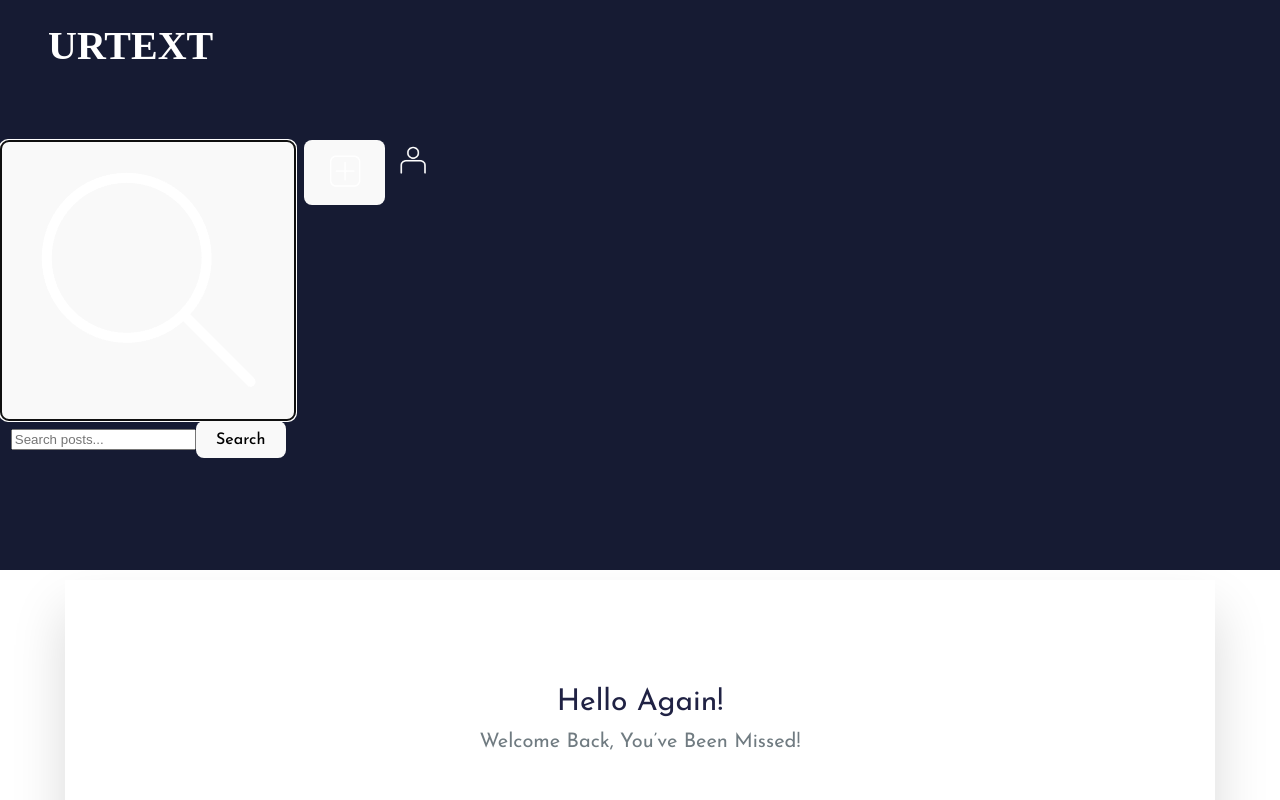
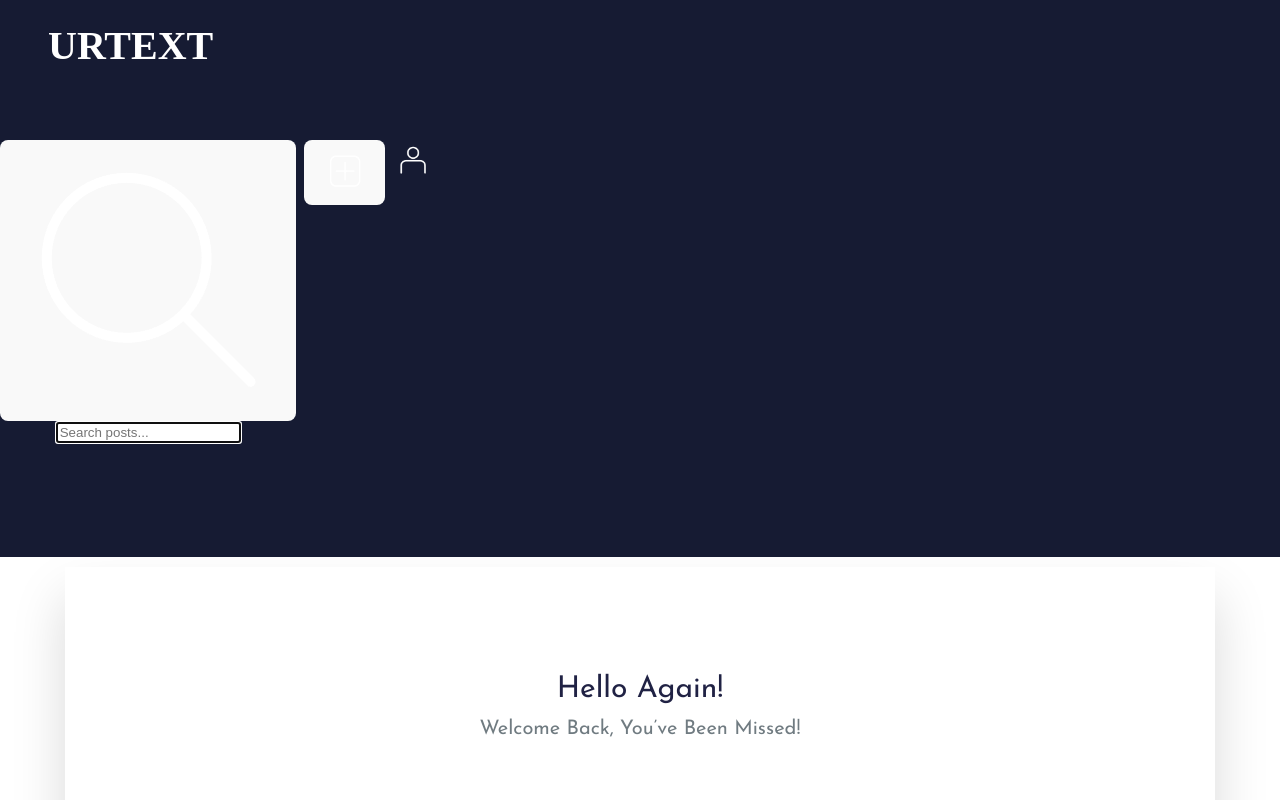
Before and after one commit to lizzyjoo/blog-reader, a React (Vite) app: page /login in a window 1280 px wide. Both pictures are taken after a click on the button 148 px from the left and 280 px from the top of the page. Shown: the top 800 px of the page. Built offline with nearby package versions, Linux system fonts and the light colour scheme; a web font is replaced by a local one.

Commit message:
feat: autofocous

```diff
--- a/src/components/SearchBar.jsx
+++ b/src/components/SearchBar.jsx
@@ -1,14 +1,12 @@
-import { useState } from "react";
 import { useNavigate } from "react-router-dom";
-
-export default function SearchBar() {
-  const [query, setQuery] = useState("");
+import "../styles/header.css";
+export default function SearchBar({ searchQuery, setSearchQuery }) {
   const navigate = useNavigate();
 
   function handleSubmit(event) {
     event.preventDefault();
-    if (query.trim()) {
-      navigate(`/search?q=${encodeURIComponent(query)}`);
+    if (searchQuery.trim()) {
+      navigate(`/search?q=${encodeURIComponent(searchQuery)}`);
     }
   }
 
@@ -16,11 +14,12 @@ export default function SearchBar() {
     <form onSubmit={handleSubmit} className="search-bar">
       <input
         type="text"
-        value={query}
-        onChange={(e) => setQuery(e.target.value)}
+        value={searchQuery}
+        onChange={(e) => setSearchQuery(e.target.value)}
         placeholder="Search posts..."
+        autoFocus
+        className="search-input"
       />
-      <button type="submit">Search</button>
     </form>
   );
 }
```
